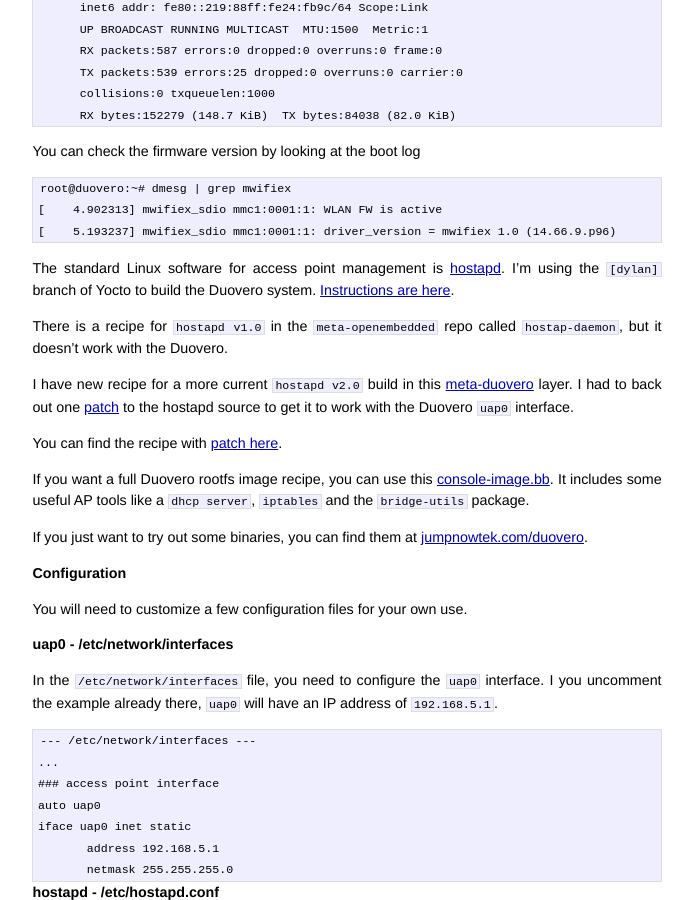
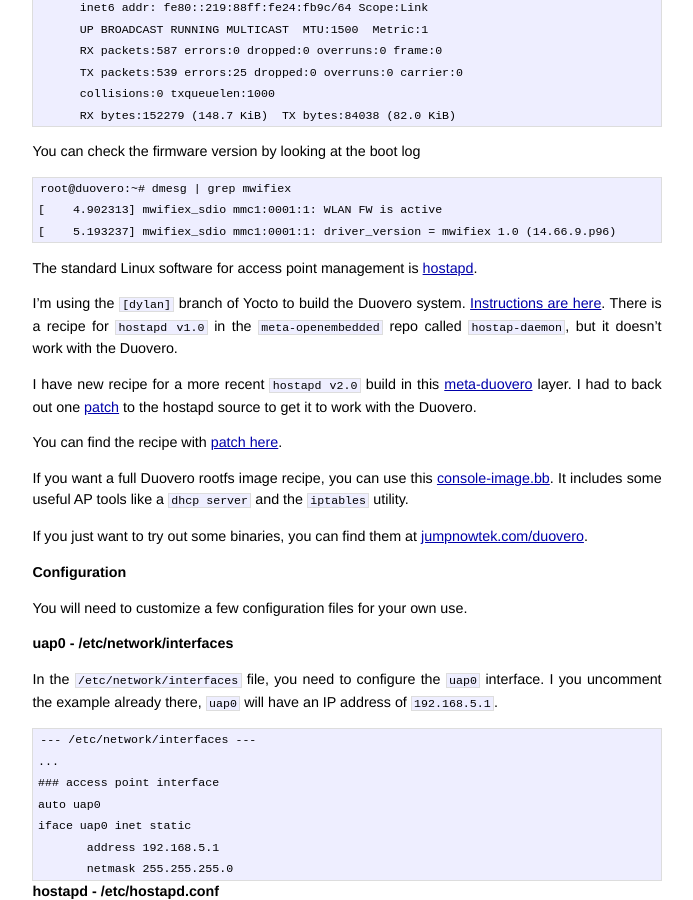
Before and after one commit to jumpnow/jumpnowtek-site, a Jekyll site: the page built from _posts/2014-01-14-Duovero-Access-Point.md, in a window 1280 px wide and 900 px high, scrolled down 1164 px. Shown: the whole window, without its empty margins (293-986 px from the left). Built offline with Jekyll 4.4.1, drawn with Linux system fonts in a browser that asks for light colours; Markdown is read by kramdown in place of the engine named in the settings.

Commit message:
duovero-ap: words

```diff
--- a/_posts/2014-01-14-Duovero-Access-Point.md
+++ b/_posts/2014-01-14-Duovero-Access-Point.md
@@ -74,21 +74,21 @@
 
 
 The standard Linux software for access point management is [hostapd][hostapd].
+
 I'm using the `[dylan]` branch of Yocto to build the Duovero system.
-[Instructions are here][yocto-duovero].
+[Instructions are here][yocto-duovero]. There is a recipe for `hostapd v1.0`
+in the `meta-openembedded` repo called `hostap-daemon`, but it doesn't work
+with the Duovero.
 
-There is a recipe for `hostapd v1.0` in the `meta-openembedded` repo called
-`hostap-daemon`, but it doesn't work with the Duovero.
-
-I have new recipe for a more current `hostapd v2.0` build in this
+I have new recipe for a more recent `hostapd v2.0` build in this
 [meta-duovero][meta-duovero] layer. I had to back out one [patch][a6cc060] to
-the hostapd source to get it to work with the Duovero `uap0` interface.
+the hostapd source to get it to work with the Duovero.
 
 You can find the recipe with [patch here][hostapd-patch].
 
 If you want a full Duovero rootfs image recipe, you can use this
 [console-image.bb][console-image]. It includes some useful AP tools like
-a `dhcp server`, `iptables` and the `bridge-utils` package.
+a `dhcp server` and the `iptables` utility.
 
 If you just want to try out some binaries, you can find them at
 [jumpnowtek.com/duovero][duovero-binaries].
```
